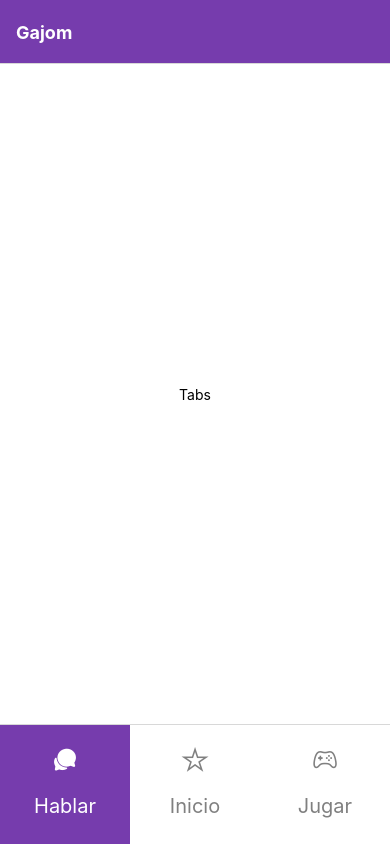
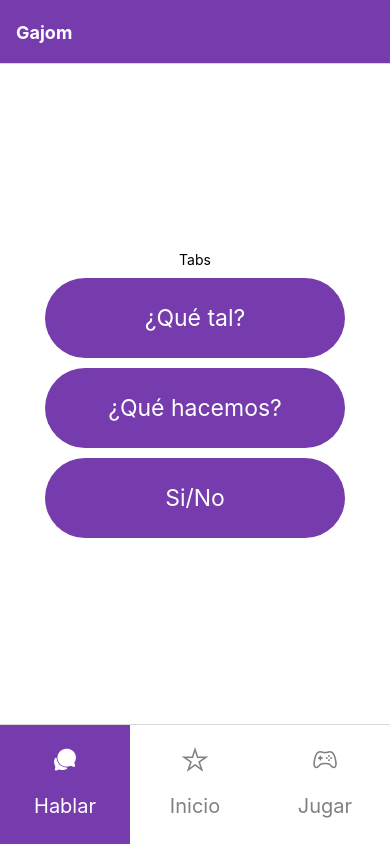
Before and after one commit to jonaymm01/gajom, a React Native app: screen /Tabs in a window 390 px wide. Built offline with nearby package versions, Linux system fonts and the light colour scheme; what react-native-tailwindcss would draw is missing.

Commit message:
Nuevo componente: Lista de botones

```diff
--- /dev/null
+++ b/src/components/ButtonList.js
@@ -0,0 +1,20 @@
+import React from 'react';
+import {View, Text} from 'react-native';
+import Button from './Button';
+import {styles} from '../styles/styles';
+
+/**
+ * Método para renderizar lista de TABs del usuario
+ * @return {JSX.Element}
+ */
+export default function ButtonList() {
+  const list = [{title: '¿Qué tal?'}, {title: '¿Qué hacemos?'}, {title: 'Si/No'}];
+  const buttonlist = list.map((value) => <Button color='purple' onPress={() => openChange('name')} label={value.title}/>);
+  return (
+    <>
+      {buttonlist}
+    </>
+  );
+}
+
+// <Button color='purple' onPress={() => openChange('name')} label={value} />
--- a/src/pages/talker/Tabs.jsx
+++ b/src/pages/talker/Tabs.jsx
@@ -1,5 +1,7 @@
 import {Text, View} from 'react-native';
 import {styles} from '../../styles/styles';
+import Button from '../../components/Button';
+import ButtonList from '../../components/ButtonList';
 
 /**
  * Método para renderizar página de Pictogramas.
@@ -9,6 +11,7 @@ export function Tabs() {
   return (
     <View style={styles.blank_background}>
       <Text>Tabs</Text>
+      <ButtonList />
     </View>
   );
 }
```
